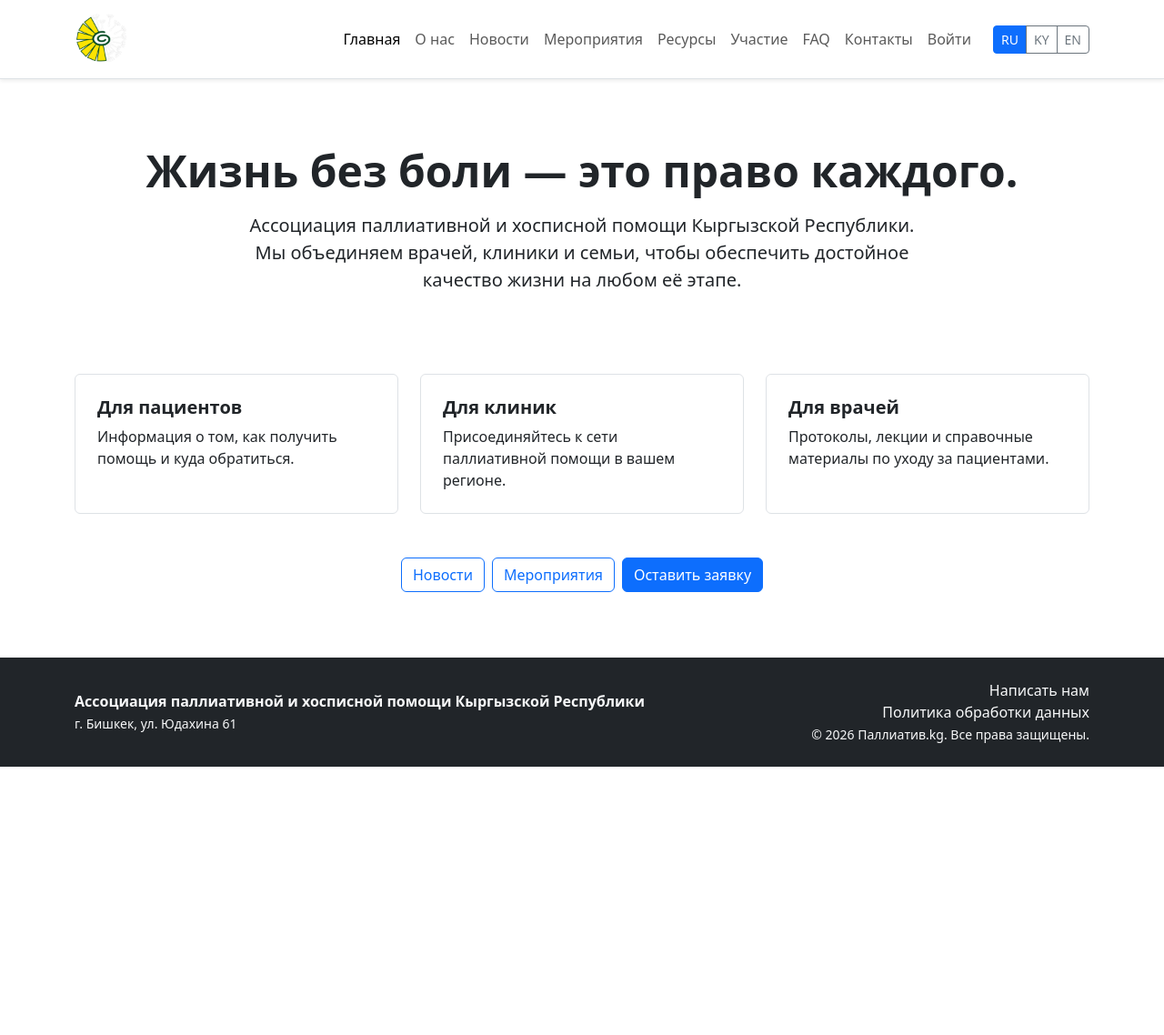
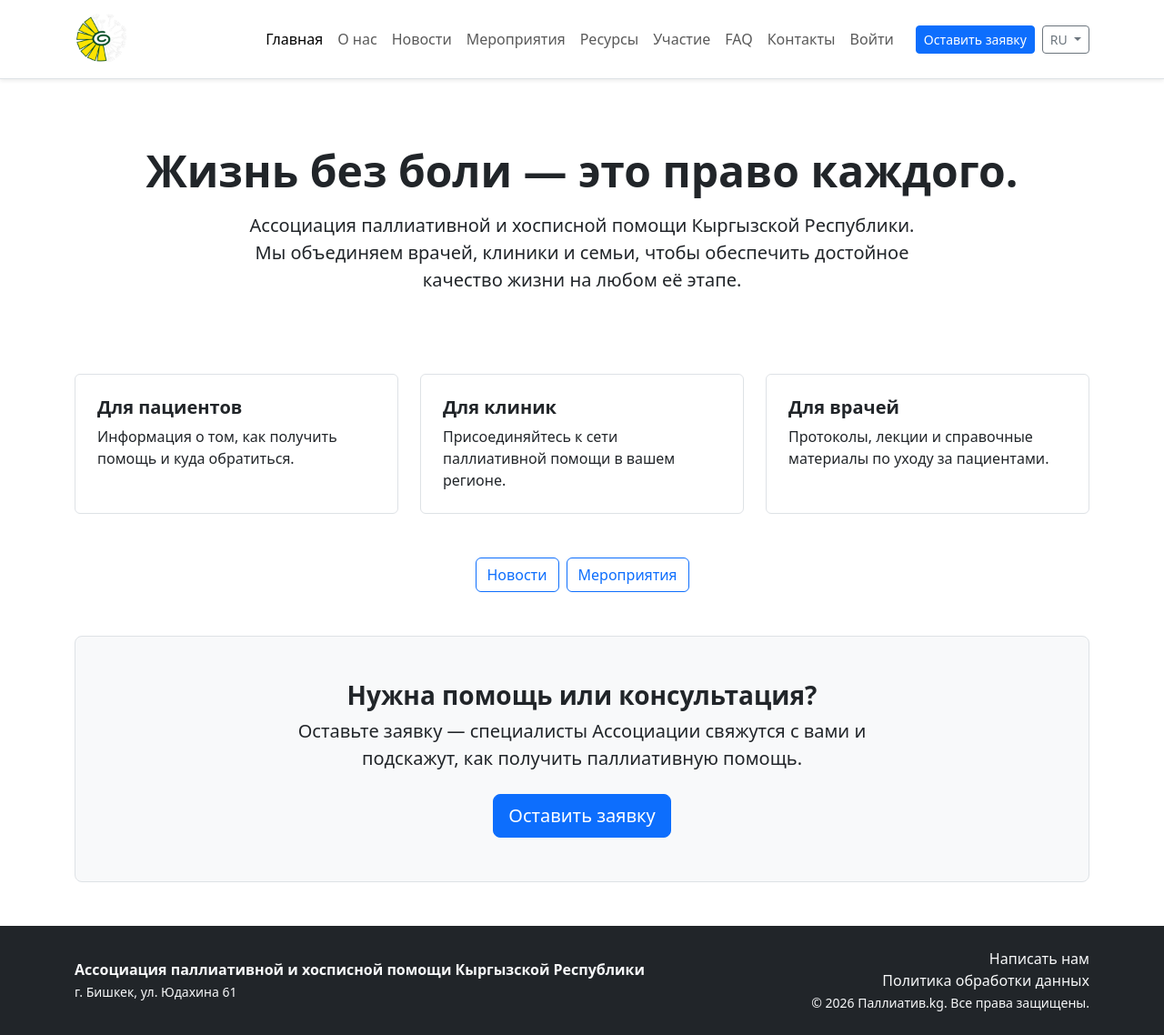
Before and after one commit to ramazantoichuev/palliativ, a Django app: page / in a window 1280 px wide. Shown: the whole page at 91% size. Before the commit the page ends 843 px from the top, so only its background shows below. Run offline with Django 5.2, Linux system fonts and the light colour scheme; parts of the project's set-up code (start-up, migrations or seed data) failed here and were passed over.

Commit message:
Ticket 77: быстрый доступ к заявке в шапке, sticky-навбар и CTA на главной
- Кнопка «Оставить заявку» вынесена в шапку рядом с бургером, видима на
  всех разрешениях; aria-label добавлен.
- Языковой переключатель сжат в компактный dropdown («RU ▾») и вынесен
  из collapse-меню; единый вид на мобильных и десктопе.
- Шапка закреплена при скролле (sticky-top на header — на nav внутри
  header класс не работает из-за границ родителя).
- Брейкпоинт разворота меню поднят до lg: с новой кнопкой полное меню
  не влезало на 768px (переполнение навбара на en-локали).
- На главной: CTA-баннер перед футером, дубль кнопки убран из ряда
  «Новости»/«Мероприятия»; на contacts.html текст унифицирован —
  «Оставить заявку» вместо «Нужна консультация».
- Новые строки переведены на en/ky, .mo пересобраны; regression-тесты
  на точки входа, отсутствие дубля, dropdown и sticky.

Co-Authored-By: Claude Fable 5 <noreply@anthropic.com>

```diff
--- a/templates/base.html
+++ b/templates/base.html
@@ -75,22 +75,54 @@
 {% endif %}
 
 {% with ns=request.resolver_match.namespace un=request.resolver_match.url_name %}
-<header>
-    <nav class="navbar navbar-expand-md navbar-light bg-white border-bottom shadow-sm">
+<header class="sticky-top">
+    <nav class="navbar navbar-expand-lg navbar-light bg-white border-bottom shadow-sm">
         <div class="container">
             <a class="navbar-brand" href="{% url 'main:home' %}">
                 <img src="{% static 'main/images/logo1_contur.png' %}"
                       alt="{% translate 'Ассоциация паллиативной и хосписной помощи' %}">
             </a>
 
-            <button class="navbar-toggler" type="button" data-bs-toggle="collapse"
-                    data-bs-target="#mainNavbar" aria-controls="mainNavbar"
-                    aria-expanded="false" aria-label="{% translate 'Открыть меню' %}">
-                <span class="navbar-toggler-icon"></span>
-            </button>
+            <div class="d-flex align-items-center gap-2 ms-auto order-lg-last">
+                <a href="{% url 'main:new-consultation' %}"
+                   class="btn btn-primary btn-sm text-nowrap"
+                   aria-label="{% translate 'Оставить заявку на консультацию' %}">
+                    {% translate "Оставить заявку" %}
+                </a>
+
+                <div class="dropdown">
+                    <button class="btn btn-outline-secondary btn-sm dropdown-toggle" type="button"
+                            data-bs-toggle="dropdown" aria-expanded="false"
+                            aria-label="{% translate 'Выбор языка' %}">
+                        {{ LANGUAGE_CODE|upper }}
+                    </button>
+                    <form action="{% url 'set_language' %}" method="post">
+                        {% csrf_token %}
+                        <input type="hidden" name="next" value="{{ request.get_full_path }}">
+                        <ul class="dropdown-menu dropdown-menu-end">
+                            {% get_language_info_list for LANGUAGES as languages %}
+                            {% for language in languages %}
+                                <li>
+                                    <button type="submit" name="language" value="{{ language.code }}"
+                                            class="dropdown-item{% if language.code == LANGUAGE_CODE %} active{% endif %}"
+                                            {% if language.code == LANGUAGE_CODE %}aria-current="true"{% endif %}>
+                                        {{ language.code|upper }} — {{ language.name_local }}
+                                    </button>
+                                </li>
+                            {% endfor %}
+                        </ul>
+                    </form>
+                </div>
+
+                <button class="navbar-toggler" type="button" data-bs-toggle="collapse"
+                        data-bs-target="#mainNavbar" aria-controls="mainNavbar"
+                        aria-expanded="false" aria-label="{% translate 'Открыть меню' %}">
+                    <span class="navbar-toggler-icon"></span>
+                </button>
+            </div>
 
             <div class="collapse navbar-collapse" id="mainNavbar">
-                <ul class="navbar-nav ms-auto mb-2 mb-md-0 text-center">
+                <ul class="navbar-nav ms-auto me-lg-3 mb-2 mb-lg-0 text-center">
 
                     <li class="nav-item">
                         <a class="nav-link{% if ns == 'main' and un == 'home' %} active{% endif %}"
@@ -170,25 +202,6 @@
 
                 </ul>
 
-                <form action="{% url 'set_language' %}" method="post"
-                      class="d-flex justify-content-center ms-md-3 mb-2 mb-md-0">
-                    {% csrf_token %}
-                    <input type="hidden" name="next" value="{{ request.get_full_path }}">
-
-                    <div class="btn-group btn-group-sm" role="group"
-                         aria-label="{% translate 'Выбор языка' %}">
-                        {% get_language_info_list for LANGUAGES as languages %}
-                        {% for language in languages %}
-                            <button type="submit" name="language" value="{{ language.code }}"
-                                    class="btn {% if language.code == LANGUAGE_CODE %}btn-primary{% else %}btn-outline-secondary{% endif %}"
-                                    title="{{ language.name_local }}"
-                                    {% if language.code == LANGUAGE_CODE %}aria-current="true"{% endif %}>
-                                {{ language.code|upper }}
-                            </button>
-                        {% endfor %}
-                    </div>
-                </form>
-
             </div>
         </div>
     </nav>
--- a/templates/main/contacts.html
+++ b/templates/main/contacts.html
@@ -60,7 +60,7 @@
 
         <div class="mt-5">
             <a href="{% url 'main:new-consultation' %}" class="btn btn-primary">
-                {% translate "Нужна консультация" %}
+                {% translate "Оставить заявку" %}
             </a>
         </div>
     </section>
--- a/templates/main/home.html
+++ b/templates/main/home.html
@@ -40,7 +40,16 @@
         <div class="d-flex flex-column flex-sm-row justify-content-center gap-2">
             <a href="{% url 'news:post_list' %}" class="btn btn-outline-primary">{% translate "Новости" %}</a>
             <a href="{% url 'events:event_list' %}" class="btn btn-outline-primary">{% translate "Мероприятия" %}</a>
-            <a href="{% url 'main:new-consultation' %}" class="btn btn-primary">{% translate "Оставить заявку" %}</a>
         </div>
     </section>
+
+    <section class="text-center bg-light border rounded-3 p-4 p-md-5 mt-4">
+        <h2 class="h3 fw-bold mb-2">{% translate "Нужна помощь или консультация?" %}</h2>
+        <p class="lead col-lg-8 mx-auto mb-4">
+            {% blocktranslate %}Оставьте заявку — специалисты Ассоциации свяжутся с вами и подскажут, как получить паллиативную помощь.{% endblocktranslate %}
+        </p>
+        <a href="{% url 'main:new-consultation' %}" class="btn btn-primary btn-lg">
+            {% translate "Оставить заявку" %}
+        </a>
+    </section>
 {% endblock %}
```
Also changed, not shown: main/tests/test_views/test_consultation_cta.py (added, +51 -0 lines), locale/en/LC_MESSAGES/django.po, locale/ky/LC_MESSAGES/django.po, 2 other files.
